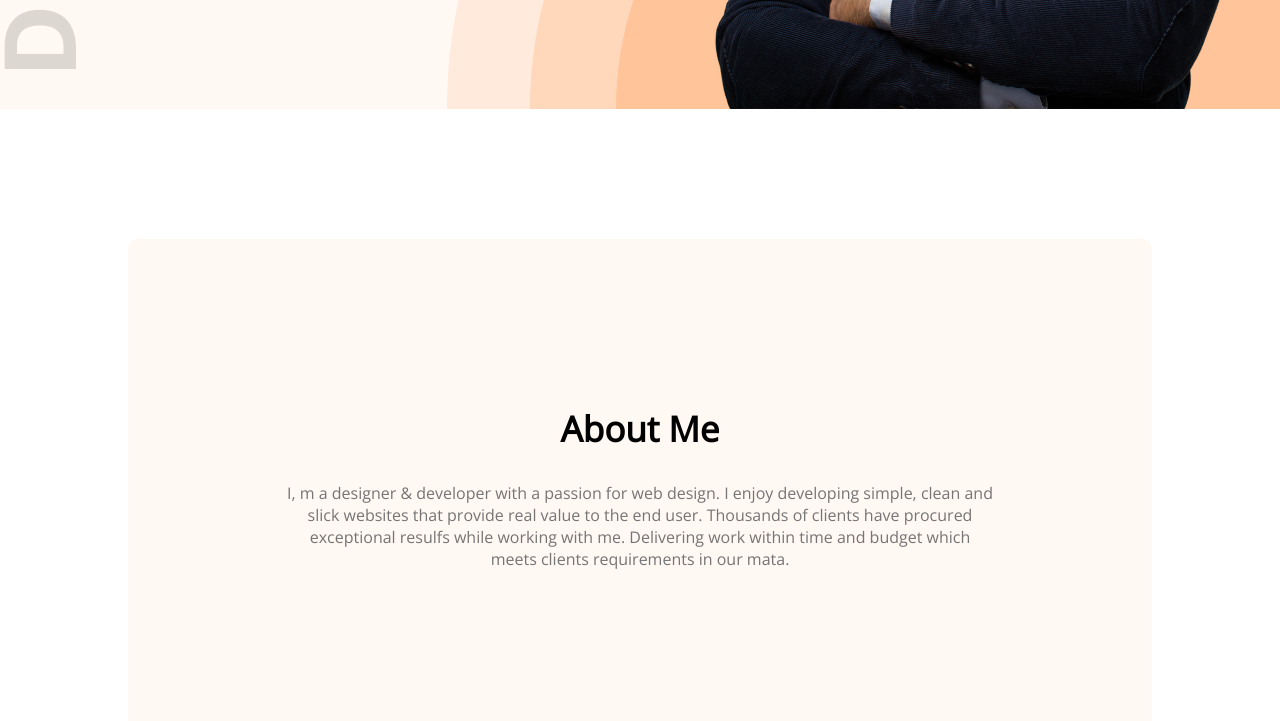
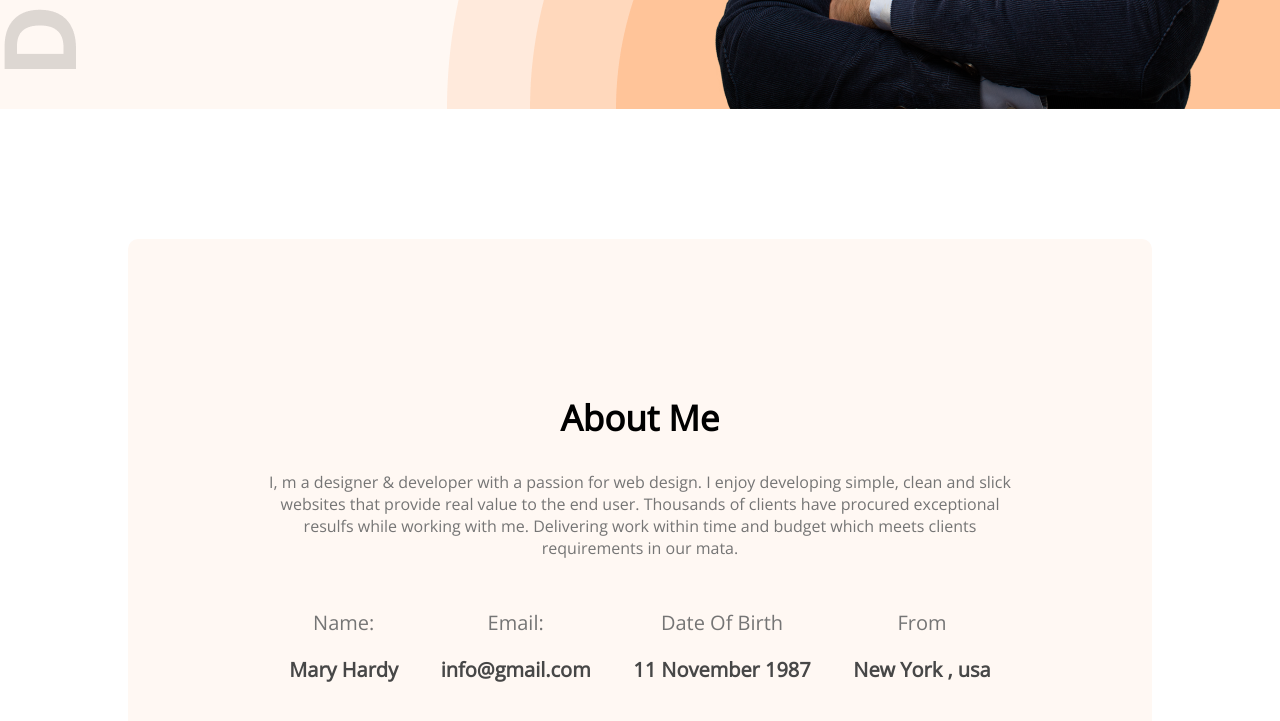
Before and after one commit to rakib-007/developer-portfolio, a plain HTML site: page index.html in a window 1280 px wide. Shown: the part 763-1484 px from the top of the page. Drawn offline with nearby package versions, Linux system fonts and the light colour scheme.

Commit message:
4th commit

```diff
--- a/index.html
+++ b/index.html
@@ -41,6 +41,24 @@
             <p class="section-discripsion">
                 I, m a designer & developer with a passion for web design. I enjoy developing simple, clean and slick websites that provide real value to the end user. Thousands of clients have procured exceptional resulfs while working with me. Delivering work within time and budget which meets clients requirements in our mata.
             </p>
+            <div class="about-info-contaioner">
+                <div>
+                    <p class="info-title">Name:</p>
+                    <p class="info-discription">Mary Hardy</p>
+                </div>
+                <div>
+                    <p class="info-title">Email:</p>
+                    <p class="info-discription">info@gmail.com</p>
+                </div>
+                <div>
+                    <p class="info-title">Date Of Birth</p>
+                    <p class="info-discription">11 November 1987</p>
+                </div>
+                <div>
+                    <p class="info-title">From</p>
+                    <p class="info-discription">New York , usa</p>
+                </div>
+            </div>
 
         </section>
     </main>
--- a/style.css
+++ b/style.css
@@ -68,7 +68,7 @@ main{
     border-radius: 10px;
     text-align: center;
     margin-top: 130px;
-    padding: 131px 157px;
+    padding: 120px 140px;
 }
 .section-title{
     font-weight: 700;
@@ -80,3 +80,16 @@ main{
     font-size: 18;
     margin-bottom: 30px;
 }
+.about-info-contaioner{
+    display: flex;
+    justify-content: space-around;
+}
+.info-title{
+    font-size: 20px;
+    color: #757575;
+}
+.info-discription{
+    font-weight: 700;
+    font-size: 20px;
+    color: #474747;
+}
```
